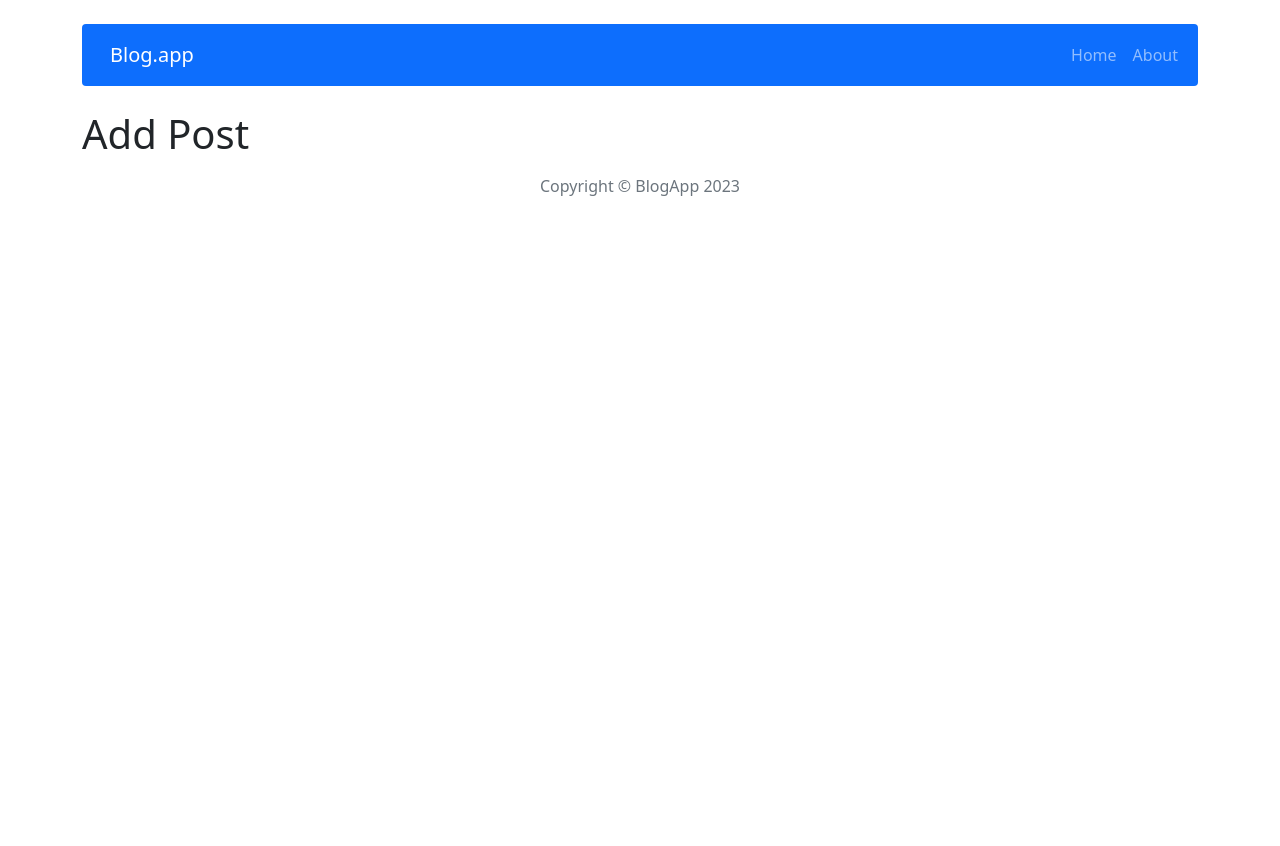
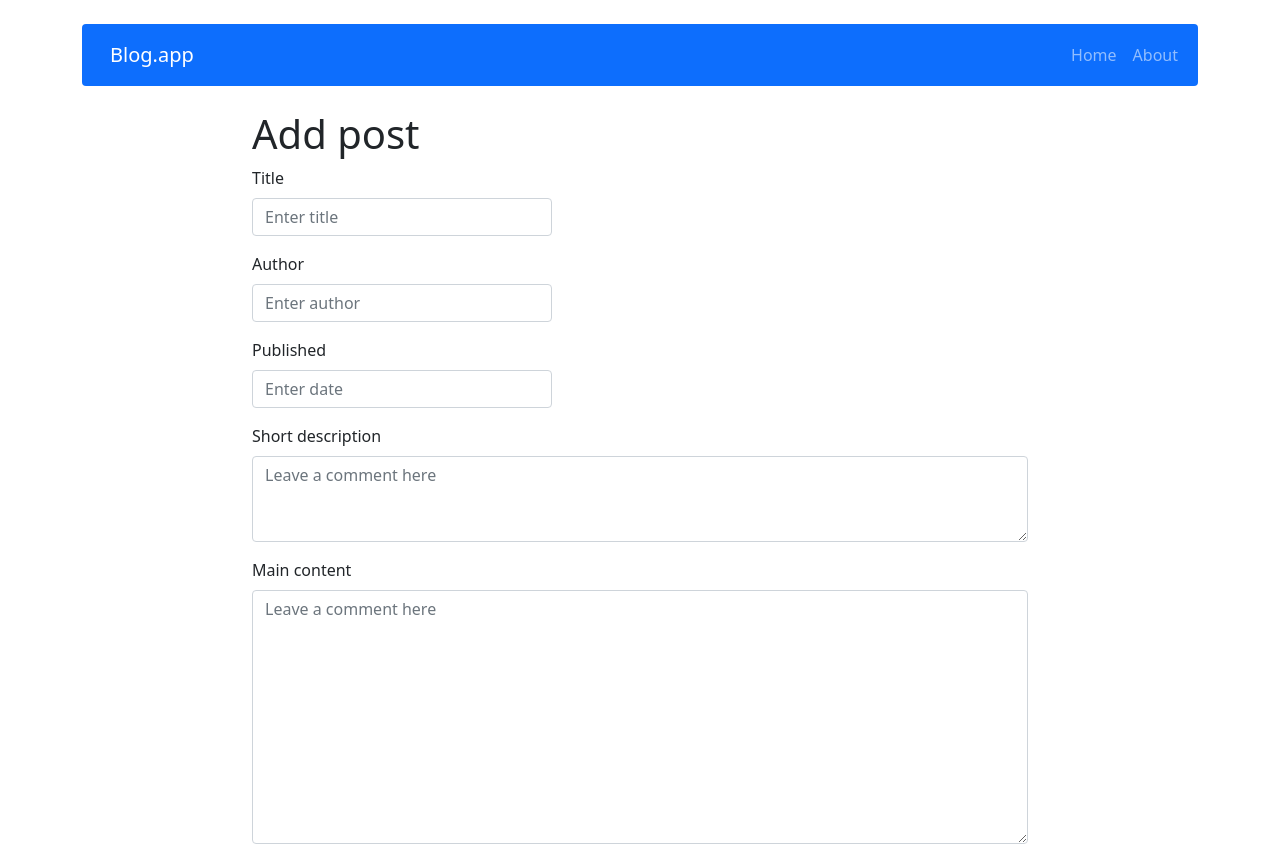
Before and after one commit to aleks-sobiecka/Crud-app, a React (Create React App) app: page /post/add in a window 1280 px wide. Shown: the top 846 px of the page. Before the commit the page ends 800 px from the top, so only its background shows below. Built offline with nearby package versions, Linux system fonts and the light colour scheme.

Commit message:
Add ADD_POST function

```diff
--- a/package.json
+++ b/package.json
@@ -16,6 +16,7 @@
     "redux": "4.1.2",
     "redux-devtools-extension": "2.13.9",
     "sass": "1.65.1",
+    "shortid": "^2.2.16",
     "web-vitals": "^2.1.4"
   },
   "scripts": {
--- /dev/null
+++ b/src/commponents/features/AddPostForm/AddPostForm.js
@@ -0,0 +1,59 @@
+import { useDispatch } from 'react-redux';
+import { useState } from 'react';
+import { addPost } from '../../../redux/postsRedux';
+import { Form } from 'react-bootstrap';
+import { useNavigate } from "react-router-dom";
+import { Button } from 'react-bootstrap';
+
+const AddPostForm = () => {
+
+    const navigate = useNavigate();
+
+    const dispatch = useDispatch();
+
+    const [title, setTitle] = useState('');
+    const [author, setAuthor] = useState('');
+    const [publishedDate, setPublishedDate] = useState('');
+    const [shortDescription, setShortDescription] = useState('');
+    const [content, setContent] = useState('');
+
+    const handleSubmit = e => {
+        e.preventDefault();
+        dispatch(addPost({ title, author, publishedDate, shortDescription, content }));
+        setTitle('');
+        setAuthor('');
+        setPublishedDate('');
+        setShortDescription('');
+        setContent('');
+        navigate('/')
+    }
+
+    return (
+        <Form onSubmit={handleSubmit} className="">
+            <Form.Group className="mb-3" controlId="exampleForm.ControlInput1" style={{ width: '300px' }}>
+                <Form.Label>Title</Form.Label>
+                <Form.Control type="text" placeholder="Enter title" value={title} onChange={e => setTitle(e.target.value)} />
+            </Form.Group>
+            <Form.Group className="mb-3" controlId="exampleForm.ControlInput1" style={{ width: '300px' }}>
+                <Form.Label>Author</Form.Label>
+                <Form.Control type="text" placeholder="Enter author" value={author} onChange={e => setAuthor(e.target.value)} />
+            </Form.Group>
+            <Form.Group className="mb-3" controlId="exampleForm.ControlInput1" style={{ width: '300px' }}>
+                <Form.Label>Published</Form.Label>
+                <Form.Control type="text" placeholder="Enter date" value={publishedDate} onChange={e => setPublishedDate(e.target.value)} />
+            </Form.Group>
+            <Form.Group className="mb-3" controlId="exampleForm.ControlTextarea1" style={{ minWidth: '300px' }}>
+                <Form.Label>Short description</Form.Label>
+                <Form.Control as="textarea" rows={3} placeholder="Leave a comment here" value={shortDescription} onChange={e => setShortDescription(e.target.value)} />
+            </Form.Group>
+            <Form.Group className="mb-3" controlId="exampleForm.ControlTextarea1" style={{ minWidth: '300px' }}>
+                <Form.Label>Main content</Form.Label>
+                <Form.Control as="textarea" rows={10} placeholder="Leave a comment here" value={content} onChange={e => setContent(e.target.value)} />
+            </Form.Group>
+            <Button type="submit">Add Post</Button>
+        </Form>
+
+    )
+}
+
+export default AddPostForm;
--- a/src/commponents/pages/AddPost/AddPost.js
+++ b/src/commponents/pages/AddPost/AddPost.js
@@ -1,9 +1,15 @@
+import AddPostForm from "../../features/AddPostForm/AddPostForm";
+import { Container } from "react-bootstrap";
+
 const AddPost = () =>{
     return (
-        <h1>Add Post</h1>
-        )
-
-
+        <section>
+            <Container className='mx-auto' style={{ minWidth: '300px', maxWidth: '800px' }}>
+                <h1>Add post</h1>
+                <AddPostForm />
+            </Container>
+        </section>
+    )
 }
 
 export default AddPost;
--- a/src/commponents/pages/Post/Post.js
+++ b/src/commponents/pages/Post/Post.js
@@ -2,7 +2,7 @@ import PostSelected from "../../features/PostSelected/PostSelected";
 
 const Post = () =>{
     return (
-        <section id="post">
+        <section>
             <PostSelected />
         </section>
     )
--- a/src/redux/postsRedux.js
+++ b/src/redux/postsRedux.js
@@ -1,3 +1,5 @@
+import shortid from 'shortid';
+
 //selectors
 export const getAllPosts = state => state.posts;
 export const getPostById = ({ posts }, postId) => posts.find(post => post.id === postId);
@@ -5,14 +7,18 @@ export const getPostById = ({ posts }, postId) => posts.find(post => post.id ===
 // actions
 const createActionName = actionName => `app/posts/${actionName}`;
 const REMOVE_POST = createActionName('REMOVE_POST');
+const ADD_POST = createActionName('ADD_POST');
 
 // action creators
 export const removePost = payload => ({ type: REMOVE_POST, payload});
+export const addPost = payload => ( { type: ADD_POST, payload});
 
 const postsReducer = (statePart = [], action) => {
   switch (action.type) {
     case REMOVE_POST:
       return [...statePart.filter(post => post.id !== action.payload)];
+    case ADD_POST:
+      return [...statePart, {...action.payload, id: shortid() }]
     default:
       return statePart;
   };
```
Also changed, not shown: 1 other file (tests, documents, lock files or other folders).
